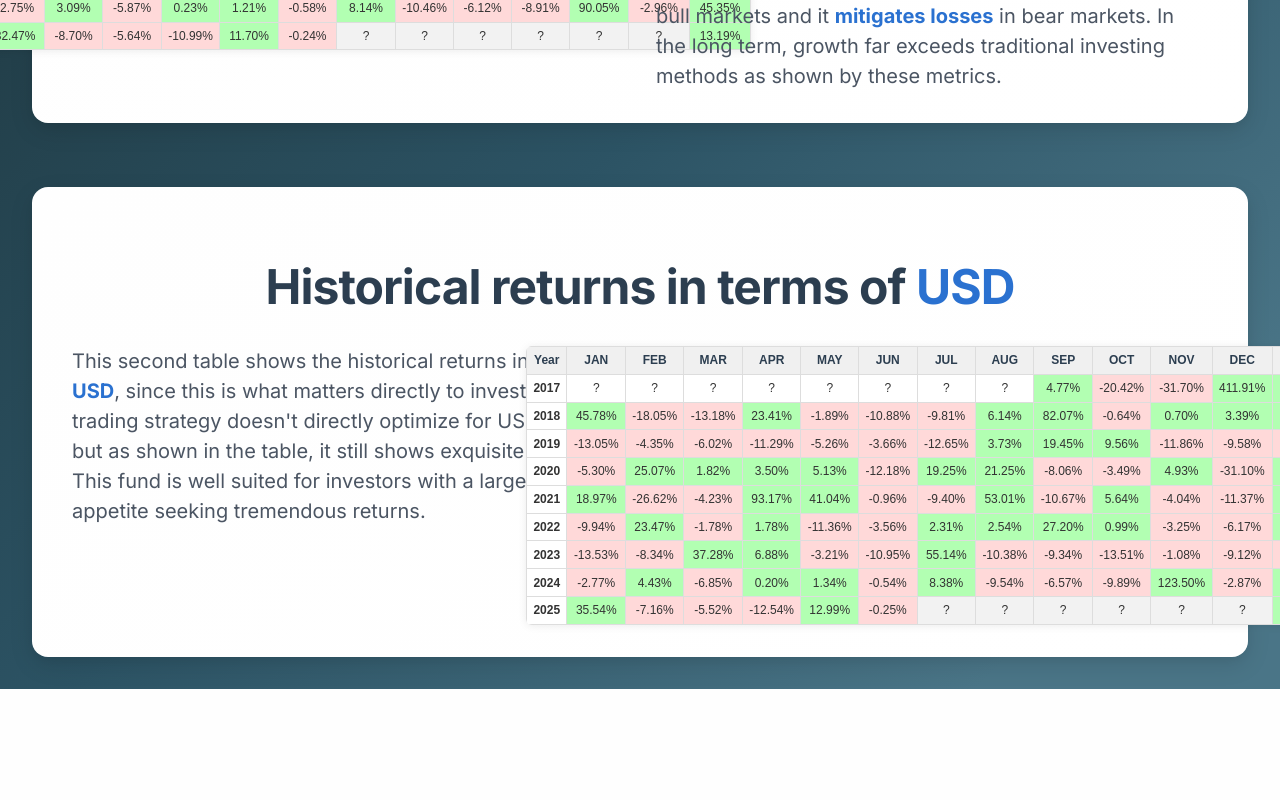
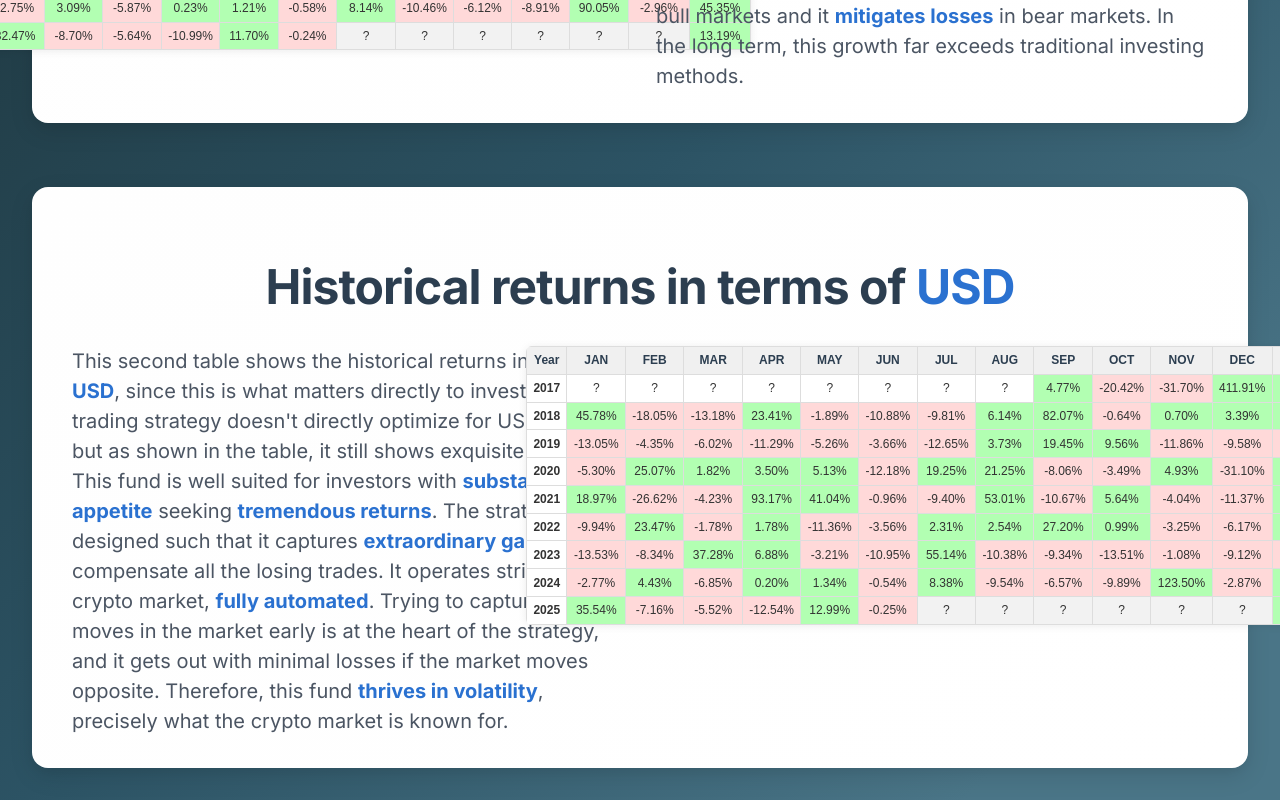
Before and after one commit to schepcapital/website, a Vue app in the folder website/: page / in a window 1280 px wide. Shown: the part 1057-1857 px from the top of the page. Before the commit the page ends 1746 px from the top, so only its background shows below. Built offline with nearby package versions, Linux system fonts and the light colour scheme.

Commit message:
btc and usdt text

```diff
--- a/website/src/components/Btc.vue
+++ b/website/src/components/Btc.vue
@@ -18,7 +18,7 @@
           more Bitcoin, regardless of what the USD price of a Bitcoin is at any given time.
           The accumulation of more Bitcoin, along a price increase in Bitcoin in terms of USD leads to <strong>exponential growth</strong>
           in bull markets and it <strong>mitigates losses</strong> in bear markets.
-          In the long term, growth far exceeds traditional investing methods as shown by these metrics.
+          In the long term, this growth far exceeds traditional investing methods.
         </p>
     </div>
   </GradientCard>
--- a/website/src/components/Usdt.vue
+++ b/website/src/components/Usdt.vue
@@ -12,7 +12,11 @@
       <p style="text-align: left;" class="description">
         This second table shows the historical returns in terms of <strong>USD</strong>, since this is what matters directly to investors.
         The trading strategy doesn't directly optimize for USD returns, but as shown in the table, it still shows exquisite results.
-        This fund is well suited for investors with a large risk appetite seeking tremendous returns.
+        This fund is well suited for investors with <strong> substantial risk appetite</strong>  seeking <strong>tremendous returns</strong>.
+        The strategy is designed such that it captures <strong>extraordinary gains</strong> which compensate all the losing trades.
+        It operates strictly in the crypto market, <strong>fully automated</strong>. Trying to capture big moves in the market early is at
+        the heart of the strategy, and it gets out with minimal losses if the market moves opposite. Therefore, this fund <strong>thrives in volatility</strong>,
+        precisely what the crypto market is known for.
       </p>
       <Table metric="usdt" />
     </div>
```
